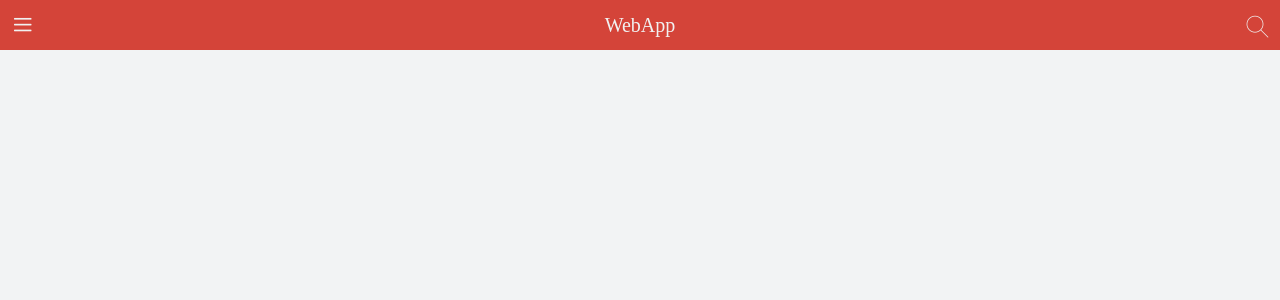
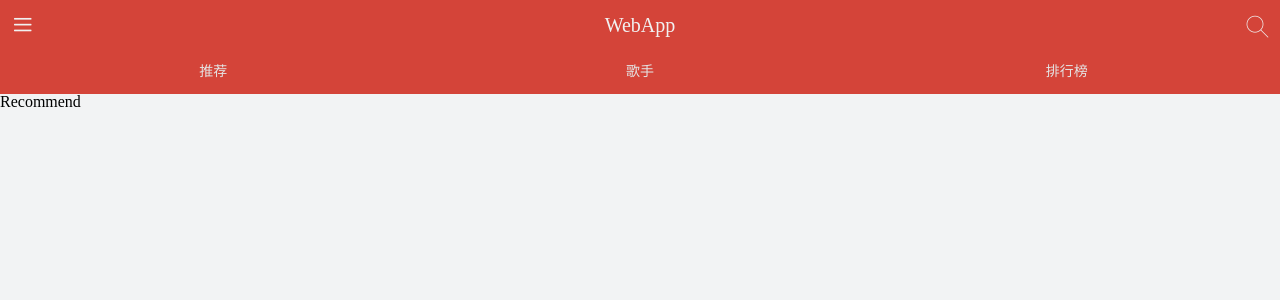
Before and after one commit to Sisiy-ung/my-cloud-music, a React (Create React App) app: page / in a window 1280 px wide. Before the commit this address led to /home. Shown: the top 300 px of the page. Built offline with nearby package versions, Linux system fonts and the light colour scheme.

Commit message:
feat: Home组件

```diff
--- a/src/App.js
+++ b/src/App.js
@@ -1,6 +1,7 @@
 import { GlobalStyle } from './style';
 import { IconStyle } from './assets/iconfont/iconfont';
 import MyRouter from "./routes";
+import { RouterProvider } from 'react-router-dom';
 
 
 function App() {
@@ -8,7 +9,7 @@ function App() {
     <>
         <GlobalStyle></GlobalStyle>
         <IconStyle></IconStyle>
-        <MyRouter></MyRouter>
+        <RouterProvider router={MyRouter} />
     </>
   );
 }
--- a/src/application/Home/index.js
+++ b/src/application/Home/index.js
@@ -1,7 +1,8 @@
 import React from 'react'
-import { Top } from './style';
-function Home(props) {
-
+import { Top, Tab, TabItem } from './style';
+import { NavLink  } from 'react-router-dom';
+import { Outlet } from 'react-router';
+function Home() {
   return (
     <div>
       <Top>
@@ -9,6 +10,12 @@ function Home(props) {
         <span className="title">WebApp</span>
         <span className="iconfont search">&#xe62b;</span>
       </Top>
+      <Tab>
+        <NavLink to="/recommend" className={({ isActive }) => (isActive ? "selected" : "")}><TabItem><span>推荐</span></TabItem></NavLink>
+        <NavLink to="/singers" className={({ isActive }) => (isActive ? "selected" : "")}><TabItem><span>歌手</span></TabItem></NavLink>
+        <NavLink to="/rank" className={({ isActive }) => (isActive ? "selected" : "")}><TabItem><span>排行榜</span></TabItem></NavLink>
+      </Tab>
+      <Outlet />
     </div>
 
   )
--- a/src/routes/index.js
+++ b/src/routes/index.js
@@ -2,20 +2,30 @@ import Home from '../application/Home';
 import Recommend from '../application/Recommend';
 import Singers from '../application/Singers';
 import Rank from '../application/Rank';
-import { BrowserRouter, Routes, Route, Navigate } from 'react-router-dom';
+import { createBrowserRouter } from 'react-router-dom';
 
 
-const MyRouter = () => {
-    return(
-        <BrowserRouter>
-            <Routes>
-                <Route exact path="/home" element={<Home />} />
-                <Route exact path="/" element={<Navigate replace to="/home" />} />
-                <Route exact path="/rank" element={<Rank/>} />
-                <Route exact path="/recommend" element={<Recommend/>} />
-                <Route exact path="/singers" element={<Singers/>} />
-            </Routes>
-        </BrowserRouter>
-    )
-}
+const MyRouter = createBrowserRouter([
+    {
+        path: '/',
+        element: <Home />,
+        children: [
+            {
+                index: true,
+                element: <Recommend />
+            },
+            {
+                path: '/singers',
+                element: <Singers />
+            },
+            {
+                path: '/rank',
+                element: <Rank />
+            },
+
+        ]
+    }
+]
+
+)
 export default MyRouter
```
